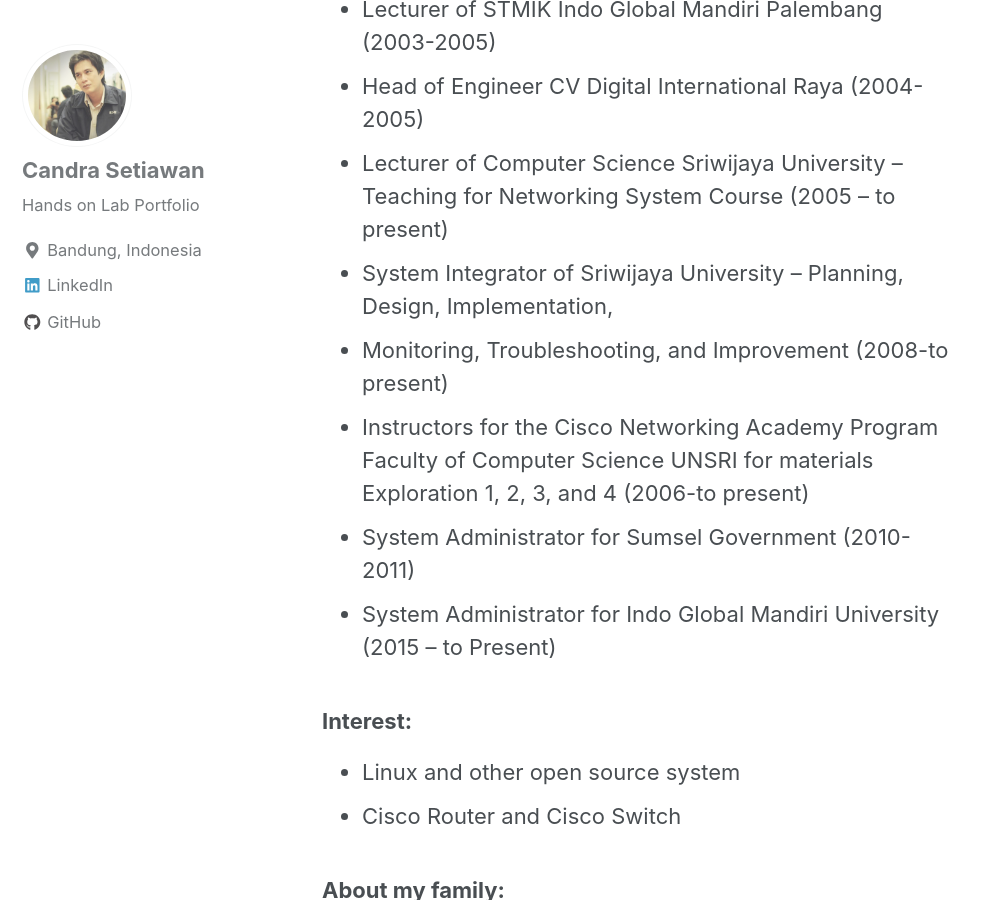
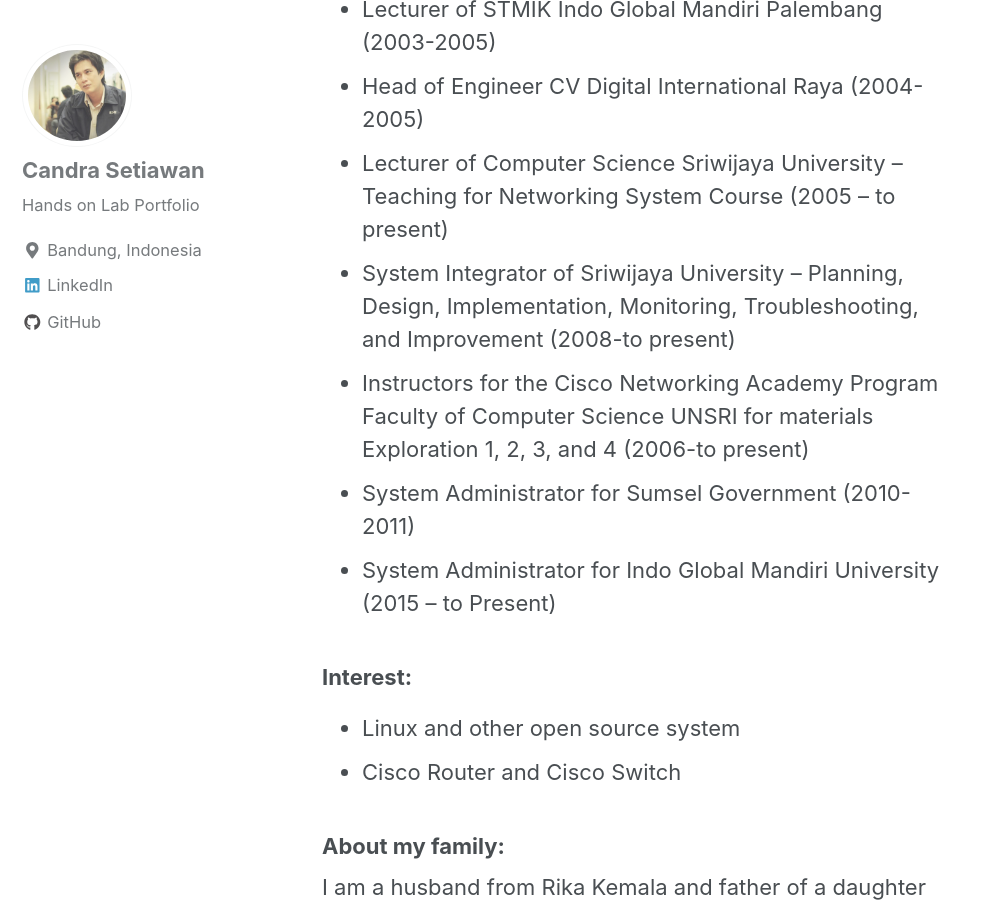
Before and after one commit to candrasetiawan/candrasetiawan.github.io, a Jekyll site: the page built from _pages/about.md, in a window 1280 px wide and 900 px high, scrolled down 1065 px. Shown: the whole window, without its empty margins (0-988 px from the left). Built offline with Jekyll 4.4.1, drawn with Linux system fonts in a browser that asks for light colours; nearby versions of some CDN libraries.

```diff
--- a/_pages/about.md
+++ b/_pages/about.md
@@ -14,8 +14,7 @@ I am someone who really likes computer networks field, and explores those fields
 * Lecturer of STMIK Indo Global Mandiri Palembang (2003-2005)
 * Head of Engineer CV Digital International Raya (2004-2005)
 * Lecturer of Computer Science Sriwijaya University – Teaching for Networking System Course (2005 – to present)
-* System Integrator of Sriwijaya University – Planning, Design, Implementation,
-* Monitoring, Troubleshooting, and Improvement (2008-to present)
+* System Integrator of Sriwijaya University – Planning, Design, Implementation, Monitoring, Troubleshooting, and Improvement (2008-to present)
 * Instructors for the Cisco Networking Academy Program Faculty of Computer Science UNSRI for materials Exploration 1, 2, 3, and 4 (2006-to present)
 * System Administrator for Sumsel Government (2010-2011)
 * System Administrator for Indo Global Mandiri University (2015 – to Present)
```
